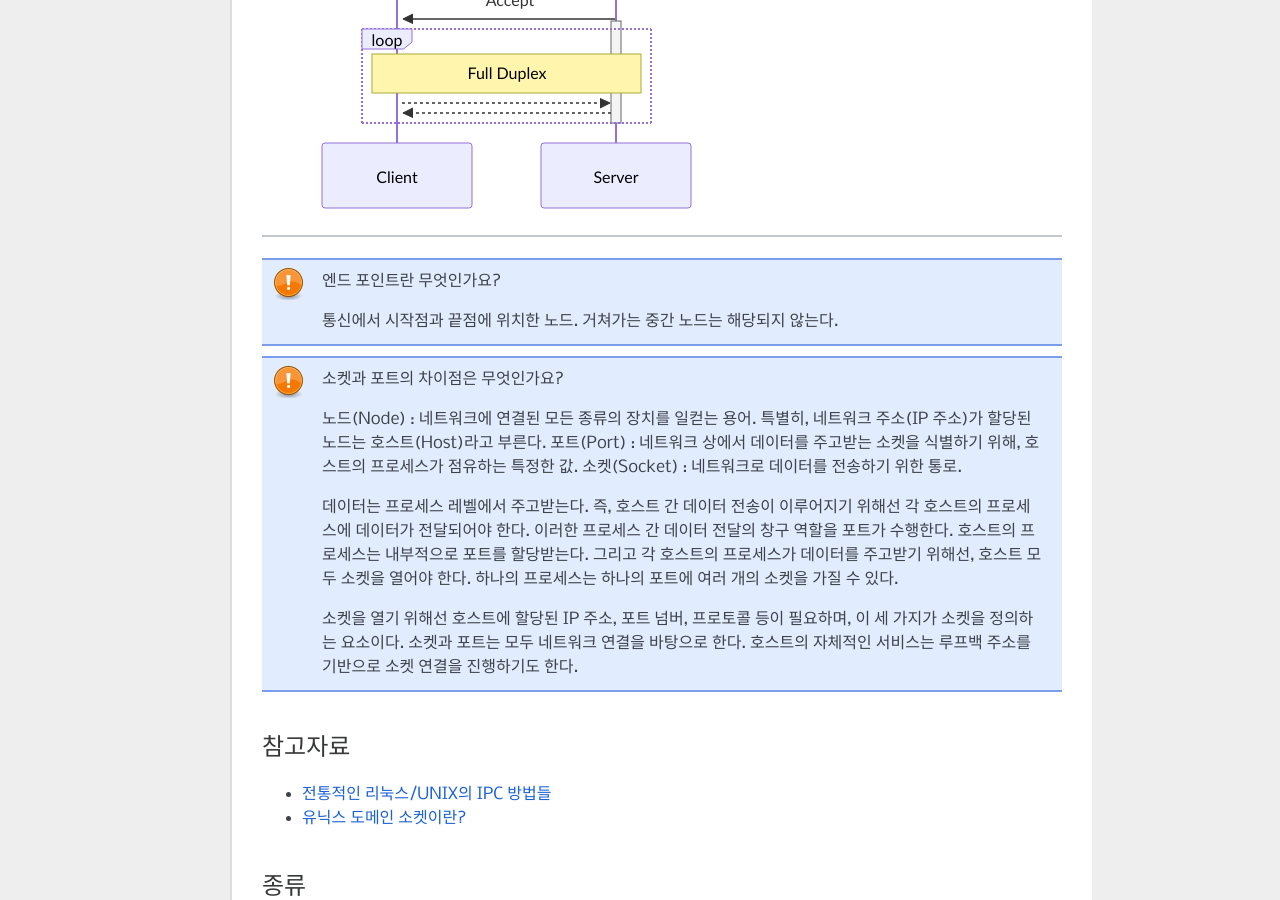
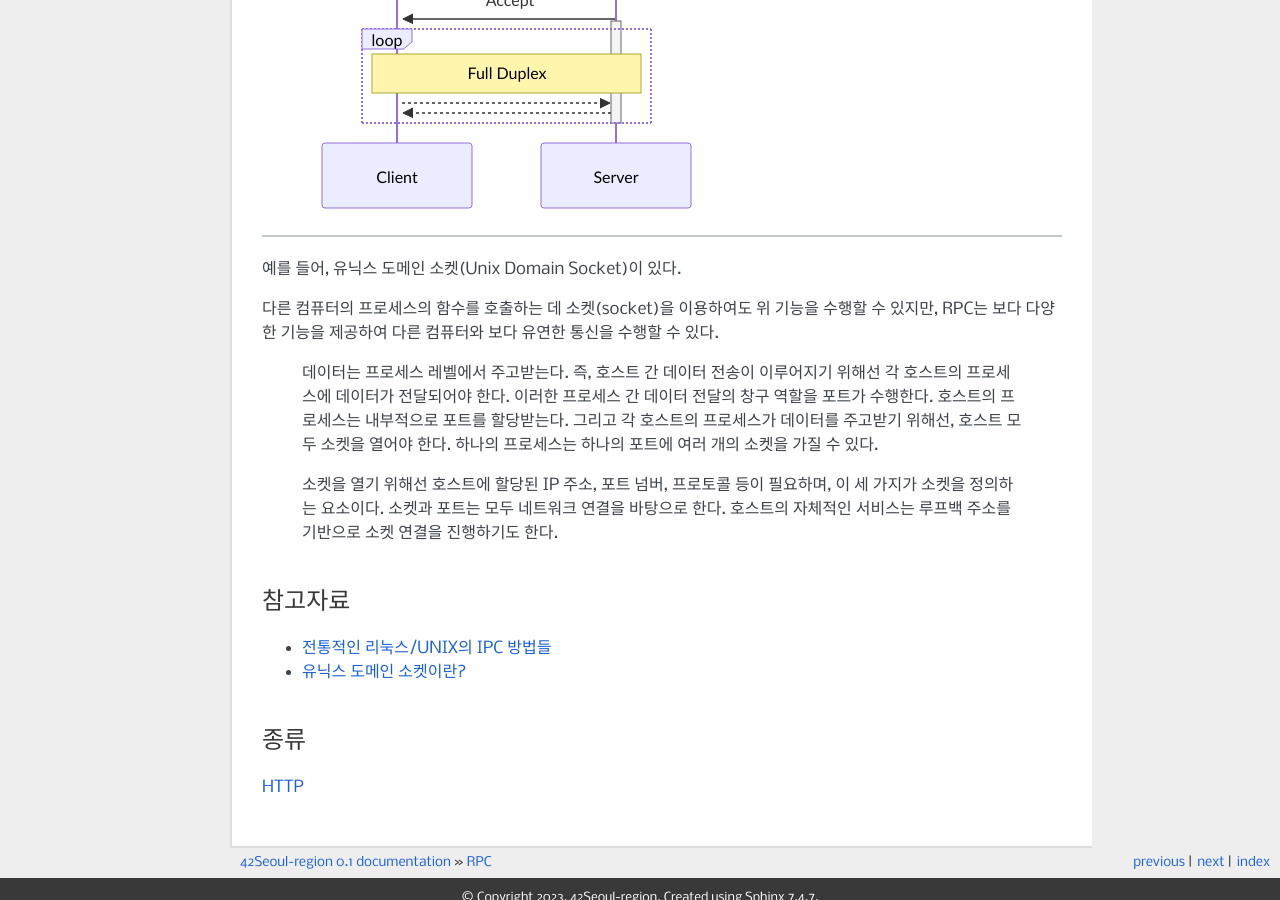
Before and after one commit to hdoo42/Ronna-Burning-OpenStack, a Sphinx documentation site: the page built from docs/source/rpc.rst, in a window 1280 px wide and 900 px high, scrolled down 803 px. Built offline with Sphinx 7.4.7, drawn with Linux system fonts in a browser that asks for light colours; pages that are not in the unit, such as notebooks, are missing from menus.

Commit message:
fix conflict

```diff
--- a/docs/source/http.rst
+++ b/docs/source/http.rst
@@ -52,7 +53,6 @@ HTTP의 전송은 텍스트를 기반으로 한다. 사실상 텍스트 파일
 
 따라서 HTTP를 통하는 API를 만들 수 있다.
 URI나 헤더, 컨텐츠 부분에 매개변수를 싣고 미리 정의한 특정한 URI 이름으로 요청을 하면, 이에 대한 응답을 하도록 하는 프로그램을 구현할 수 있다.
-
 
 응답 코드
 -------------
--- a/docs/source/index.rst
+++ b/docs/source/index.rst
@@ -18,3 +18,4 @@ Contents
    http
    rabbitmq
    zeromq
+   berkeley_sockets
--- a/docs/source/rpc.rst
+++ b/docs/source/rpc.rst
@@ -38,19 +38,9 @@ RPC
 
         deactivate Server
 
-.. note::
+예를 들어, 유닉스 도메인 소켓(Unix Domain Socket)이 있다.
 
-    엔드 포인트란 무엇인가요?
-
-    통신에서 시작점과 끝점에 위치한 노드. 거쳐가는 중간 노드는 해당되지 않는다.
-
-.. note::
-
-    소켓과 포트의 차이점은 무엇인가요?
-
-    노드(Node) : 네트워크에 연결된 모든 종류의 장치를 일컫는 용어. 특별히, 네트워크 주소(IP 주소)가 할당된 노드는 호스트(Host)라고 부른다.
-    포트(Port) : 네트워크 상에서 데이터를 주고받는 소켓을 식별하기 위해, 호스트의 프로세스가 점유하는 특정한 값.
-    소켓(Socket) : 네트워크로 데이터를 전송하기 위한 통로.
+다른 컴퓨터의 프로세스의 함수를 호출하는 데 소켓(socket)을 이용하여도 위 기능을 수행할 수 있지만, RPC는 보다 다양한 기능을 제공하여 다른 컴퓨터와 보다 유연한 통신을 수행할 수 있다.
 
     데이터는 프로세스 레벨에서 주고받는다. 즉, 호스트 간 데이터 전송이 이루어지기 위해선 각 호스트의 프로세스에 데이터가 전달되어야 한다.
     이러한 프로세스 간 데이터 전달의 창구 역할을 포트가 수행한다. 호스트의 프로세스는 내부적으로 포트를 할당받는다.
```
Also changed, not shown: other parts of docs/source/http.rst (+1 -0 lines), README.md (+3 -2 lines), docs/source/cloud.rst (+4 -4 lines), docs/source/rabbitmq.rst (+7 -4 lines).
